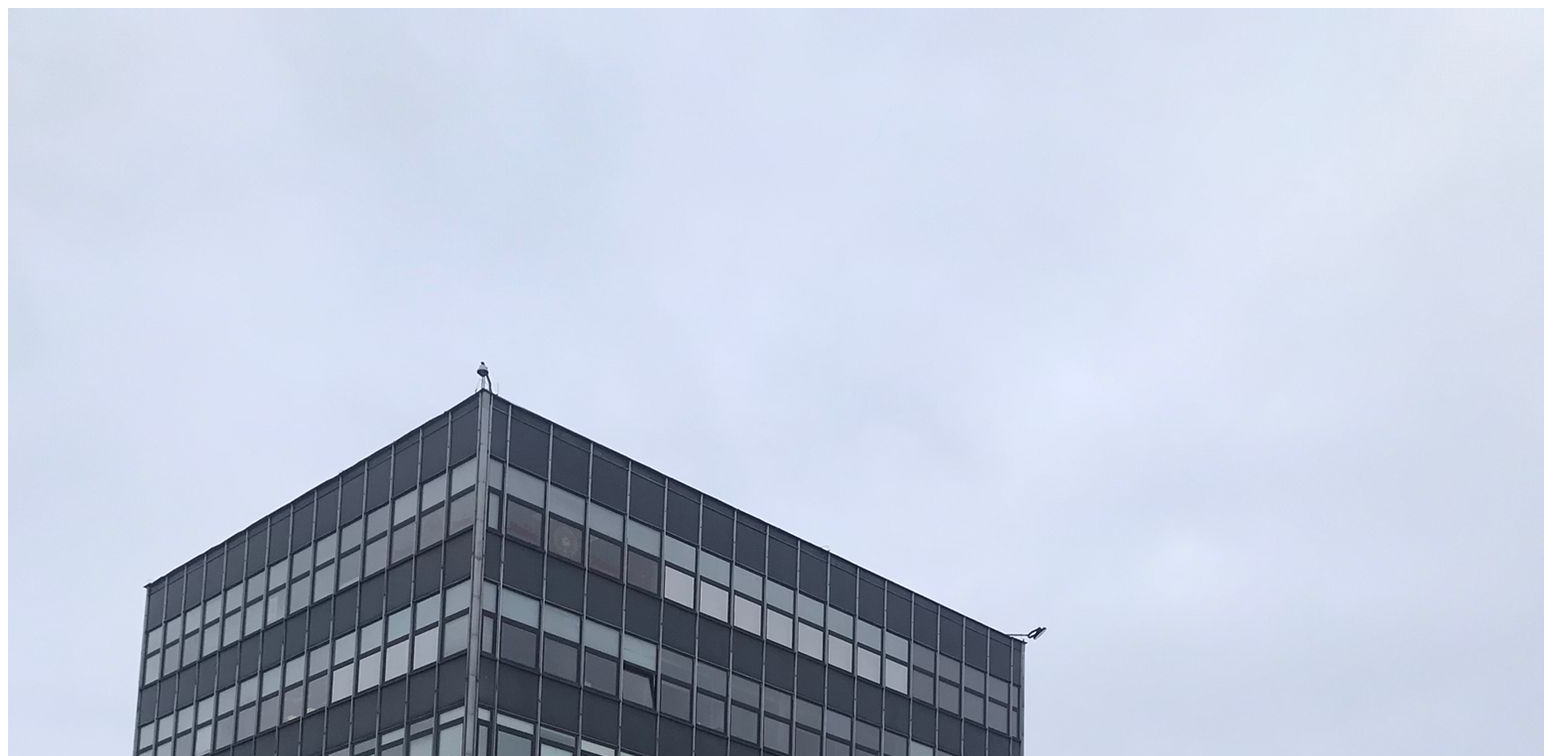
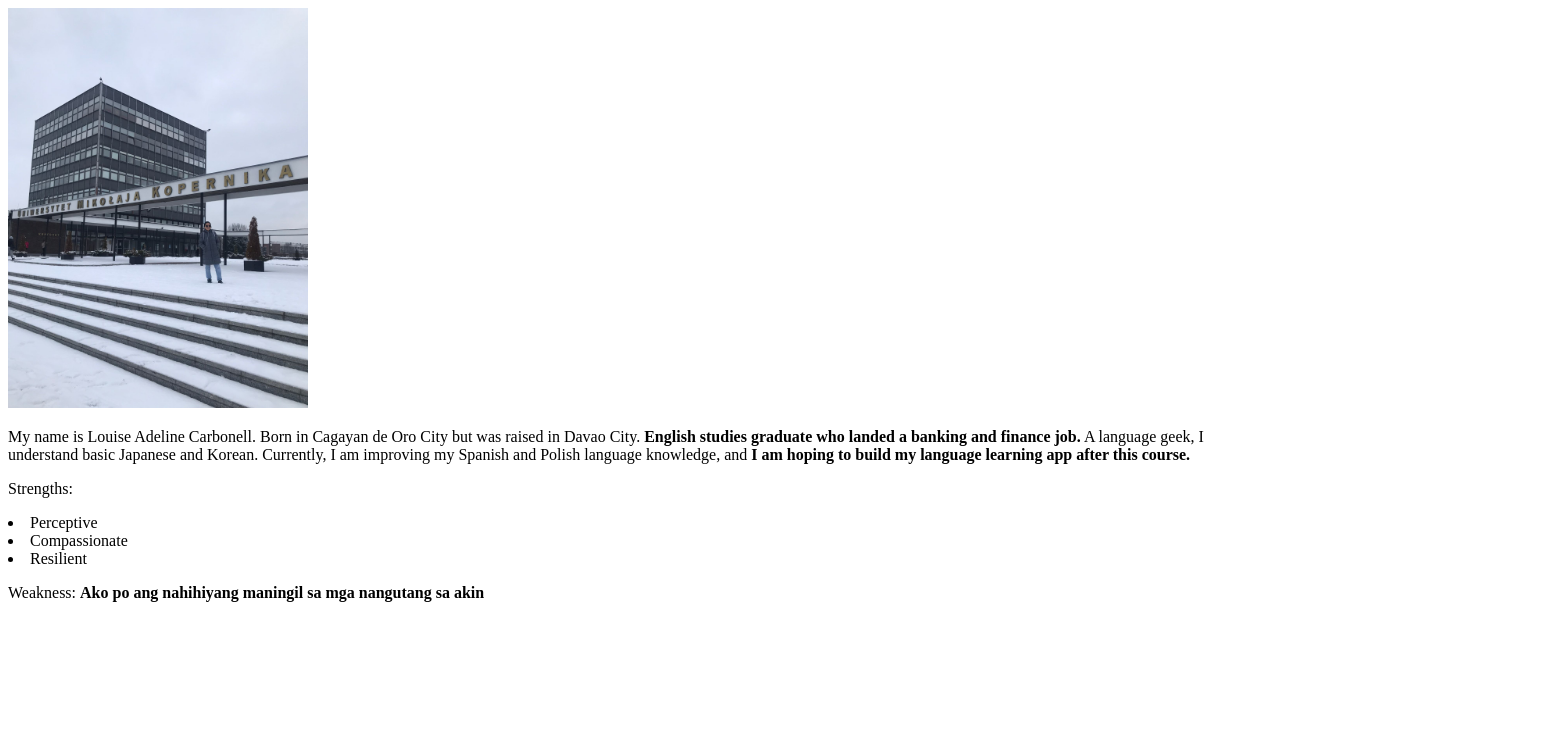
Before and after one commit to sayikeep/kodego-lab-exercises-phase1, a plain HTML site: page index.html in a window 1280 px wide. Shown: the top 756 px of the page, 1544 px wide, since content can reach past the window. Drawn offline with Linux system fonts and the light colour scheme.

Commit message:
updating image size

```diff
--- a/index.html
+++ b/index.html
@@ -3,7 +3,7 @@
 
 <body>
 
-    <img src="./UMK.jpg">
+    <img src="./UMK.jpg" width="300" height="400">
 
     <title>Hello!</title>
     <p>
```
